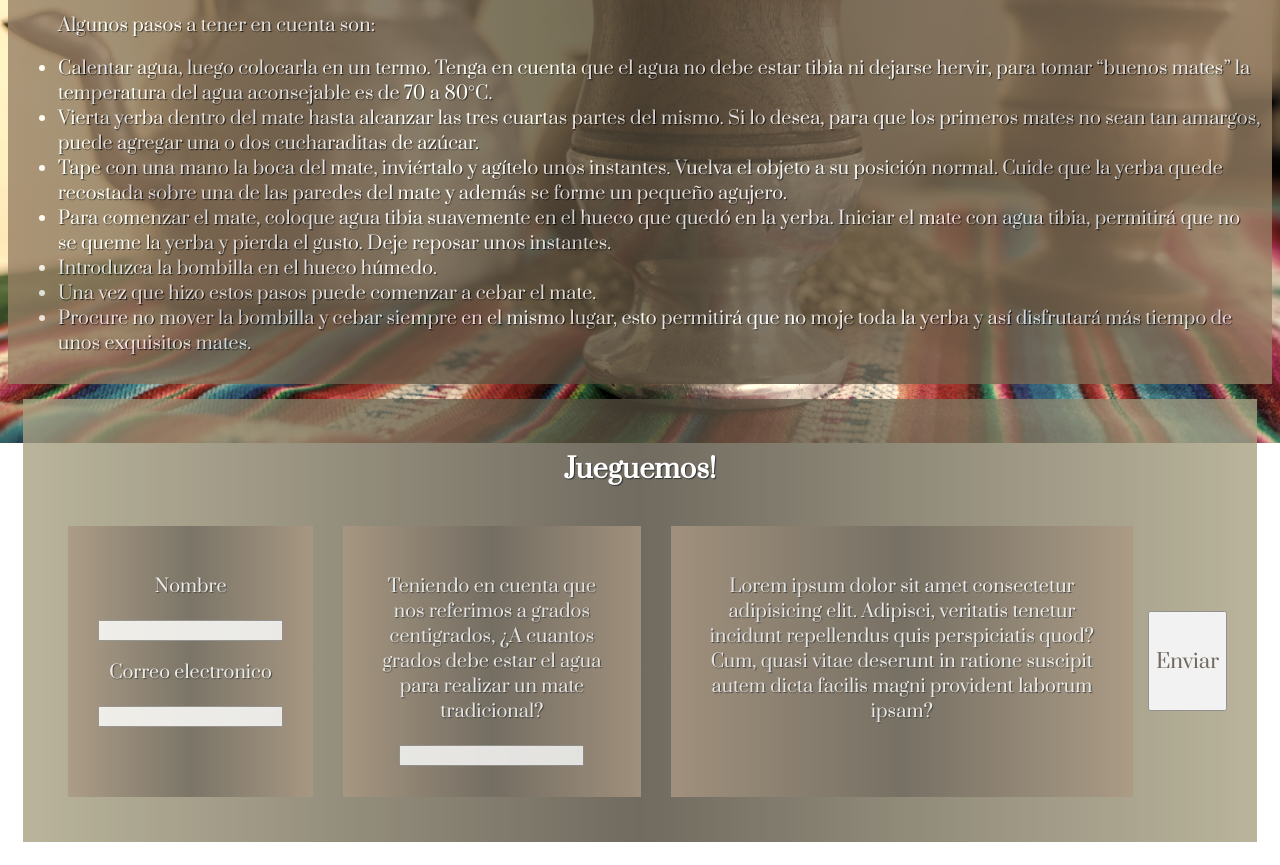
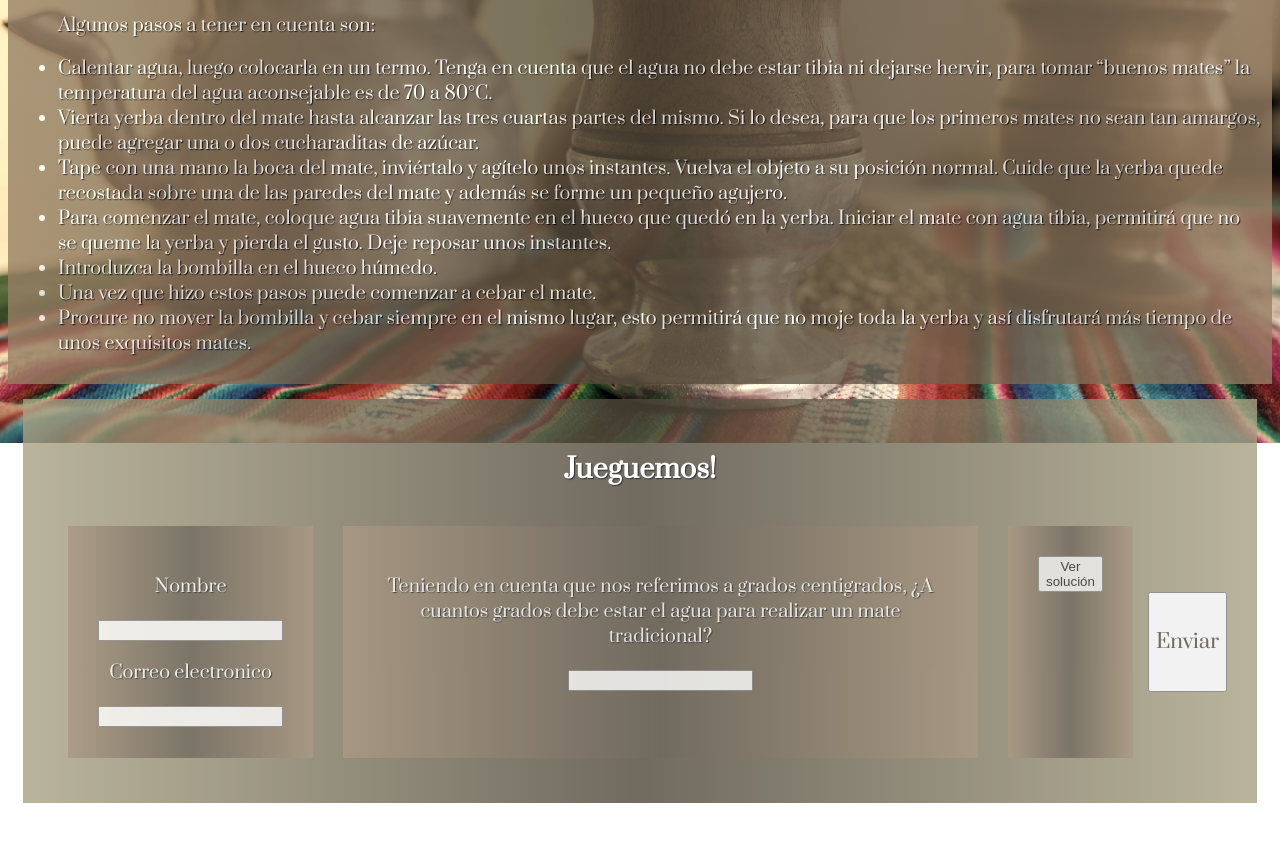
Before and after one commit to Georgia-Catalano/Mate-Amigo, a plain HTML site: page proyecto_mate/html/index.html in a window 1280 px wide. Shown: the part 355-1220 px from the top of the page. After the commit the page ends 1181 px from the top, so only its background shows below. Drawn offline with nearby package versions, Linux system fonts and the light colour scheme; some packages are replaced by stand-ins of ours; a script that the page names is missing.

Commit message:
Update index.html

```diff
--- a/proyecto_mate/html/index.html
+++ b/proyecto_mate/html/index.html
@@ -44,8 +44,8 @@
                     <input type="number" id="resultadoUno">
                 </div>
                 <div>
-                    <p>Lorem ipsum dolor sit amet consectetur adipisicing elit. Adipisci, veritatis tenetur incidunt repellendus quis perspiciatis quod? Cum, quasi vitae deserunt in ratione suscipit autem dicta facilis magni provident laborum ipsam?</p>
-                <!--<input type="text" id="resultadoDos"> -->
+                    <button id="btnSolucion">Ver solución</button>
+                    <ul id="solucion"></ul>
                 </div>
                 <input type="submit" value="Enviar" id="btnEnviar">
             </form>
```
